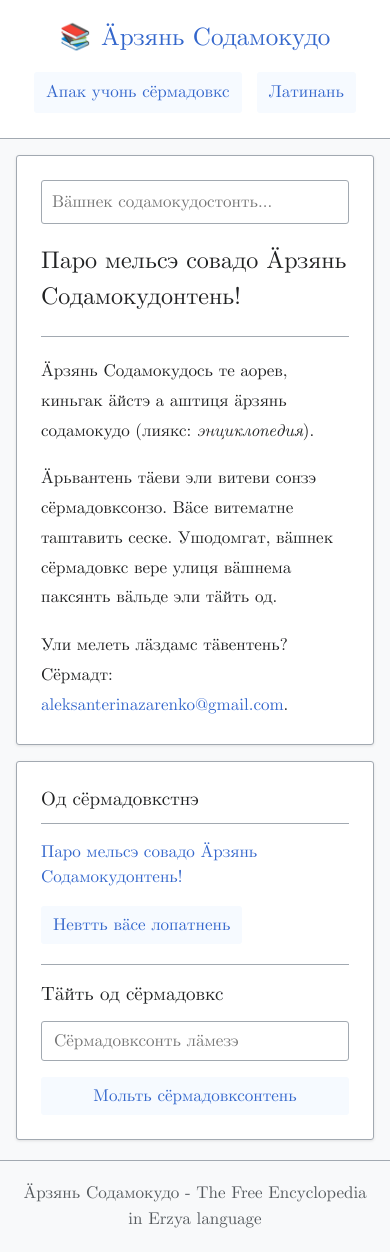
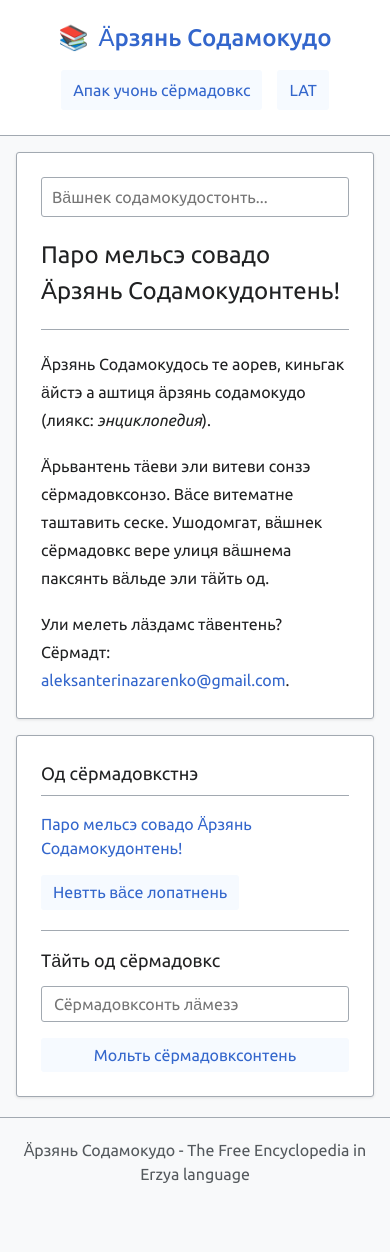
Before and after one commit to aleksanterinazarenko/tools, a plain HTML site: page sodamokudo.html in a window 390 px wide. After the commit the page ends 1206 px from the top, so only its background shows below. Drawn offline with Linux system fonts and the light colour scheme; no server answers.

Commit message:
Add files via upload

```diff
--- a/sodamokudo.html
+++ b/sodamokudo.html
@@ -8,6 +8,8 @@
     <script src="https://www.gstatic.com/firebasejs/9.6.1/firebase-app-compat.js"></script>
     <script src="https://www.gstatic.com/firebasejs/9.6.1/firebase-database-compat.js"></script>
     <style>
+        @import url('https://fonts.googleapis.com/css2?family=Ubuntu:ital,wght@0,300;0,400;0,500;0,700;1,300;1,400;1,500;1,700&display=swap');
+
         @font-face {
             font-family: 'CMU Sans';
             src: url('cmunrm.ttf') format('opentype');
@@ -33,7 +35,7 @@
             margin: 0;
             padding: 0;
             box-sizing: border-box;
-            font-family: "CMU Sans", sans-serif;
+            font-family: "Ubuntu", sans-serif;
         }
 
         html {
@@ -76,14 +78,14 @@
         }
 
         .logo h1 {
-            font-size: 25px;
+            font-size: 24px;
             color: #36c;
             font-weight: 500;
         }
 
         .logo-icon {
             color: #36c;
-            font-size: 25px;
+            font-size: 24px;
         }
 
         nav ul {
@@ -99,7 +101,7 @@
             border-radius: 3px;
             background-color: #F6FAFF;
             transition: background-color 0.2s;
-            font-size: 17px;
+            font-size: 16px;
             font-style: normal;
         }
 
@@ -142,7 +144,7 @@
             padding: 8px 12px;
             border: 1px solid #a2a9b1;
             border-radius: 3px;
-            font-size: 17px;
+            font-size: 16px;
         }
 
         .search-suggestions {
@@ -163,7 +165,7 @@
             padding: 8px 12px;
             cursor: pointer;
             border-bottom: 1px solid #eaeaea;
-            font-size: 17px;
+            font-size: 16px;
         }
 
         .search-suggestion:hover {
@@ -195,7 +197,7 @@
         }
 
         .article-content {
-            font-size: 17px;
+            font-size: 16px;
         }
 
         .article-content p {
@@ -215,7 +217,7 @@
             border: none;
             border-radius: 3px;
             cursor: pointer;
-            font-size: 17px;
+            font-size: 16px;
             font-style: normal;
             transition: background-color 0.2s;
             white-space: nowrap;
@@ -262,7 +264,7 @@
             cursor: pointer;
             flex: 1;
             min-width: 140px;
-            font-size: 17px;
+            font-size: 16px;
             font-style: normal;
             transition: background-color 0.2s;
         }
@@ -281,7 +283,7 @@
             cursor: pointer;
             flex: 1;
             min-width: 140px;
-            font-size: 17px;
+            font-size: 16px;
             font-style: normal;
             transition: background-color 0.2s;
         }
@@ -299,7 +301,7 @@
         }
 
         .recent-articles h3 {
-            font-size: 19px;
+            font-size: 18px;
             font-weight: normal;
             border-bottom: 1px solid #a2a9b1;
             padding-bottom: 8px;
@@ -321,7 +323,7 @@
         .recent-articles a {
             color: #36c;
             text-decoration: none;
-            font-size: 17px;
+            font-size: 16px;
             line-height: 1.5;
         }
 
@@ -339,7 +341,7 @@
             border-radius: 3px;
             cursor: pointer;
             text-align: center;
-            font-size: 17px;
+            font-size: 16px;
             font-style: normal;
             transition: background-color 0.2s;
         }
@@ -382,7 +384,7 @@
         }
 
         .all-articles-header h3 {
-            font-size: 19px;
+            font-size: 18px;
             font-weight: normal;
             color: #202122;
             margin: 0;
@@ -391,7 +393,7 @@
         .close-button {
             background: none;
             border: none;
-            font-size: 25px;
+            font-size: 24px;
             cursor: pointer;
             color: #54595d;
             padding: 5px;
@@ -411,7 +413,7 @@
 
         .all-articles-list a {
             color: #36c;
-            font-size: 17px;
+            font-size: 16px;
             text-decoration: none;
             padding: 8px 12px;
             display: block;
@@ -436,7 +438,7 @@
             border: none;
             border-radius: 3px;
             cursor: pointer;
-            font-size: 17px;
+            font-size: 16px;
             font-style: normal;
         }
 
@@ -450,7 +452,7 @@
         }
 
         .pagination-info {
-            font-size: 17px;
+            font-size: 16px;
         }
 
         .create-article {
@@ -461,7 +463,7 @@
 
         .create-article h3 {
             margin-bottom: 12px;
-            font-size: 19px;
+            font-size: 18px;
             font-weight: normal;
         }
 
@@ -471,7 +473,7 @@
             margin-bottom: 16px;
             border: 1px solid #a2a9b1;
             border-radius: 3px;
-            font-size: 17px;
+            font-size: 16px;
         }
 
         .create-button {
@@ -483,7 +485,7 @@
             border-radius: 3px;
             cursor: pointer;
             width: 100%;
-            font-size: 17px;
+            font-size: 16px;
             font-style: normal;
             transition: background-color 0.2s;
         }
@@ -499,7 +501,7 @@
             margin-top: 30px;
             border-top: 1px solid #a2a9b1;
             color: #54595d;
-            font-size: 17px;
+            font-size: 16px;
         }
 
         .notification {
@@ -514,7 +516,7 @@
             display: none;
             z-index: 1000;
             max-width: calc(100vw - 40px);
-            font-size: 17px;
+            font-size: 16px;
             font-style: normal;
         }
 
@@ -566,7 +568,7 @@
             }
 
             nav a {
-                font-size: 17px;
+                font-size: 16px;
                 padding: 8px 12px;
             }
 
@@ -584,7 +586,7 @@
             .edit-button,
             .cancel-button {
                 width: 90px;
-                font-size: 17px;
+                font-size: 16px;
                 padding: 8px 12px;
             }
 
@@ -605,7 +607,7 @@
             .delete-button,
             .create-button {
                 padding: 8px 12px;
-                font-size: 17px;
+                font-size: 16px;
             }
 
             .all-articles-content {
@@ -621,7 +623,7 @@
             .article-content,
             .editor textarea,
             .search-box input {
-                font-size: 17px;
+                font-size: 16px;
             }
 
             .search-box input {
@@ -630,7 +632,7 @@
 
             footer {
                 margin-top: 20px;
-                font-size: 17px;
+                font-size: 16px;
             }
         }
     </style>
@@ -645,7 +647,7 @@
         <nav>
             <ul>
                 <a href="?random=1" id="random-link">Апак учонь сёрмадовкс</a>
-                <a href="#" id="switch-to-latin">Латинань</a>
+                <a href="#" id="switch-to-latin">LAT</a>
             </ul>
         </nav>
     </header>
```
Also changed, not shown: sodamokudo-lat.html (+31 -29 lines).
